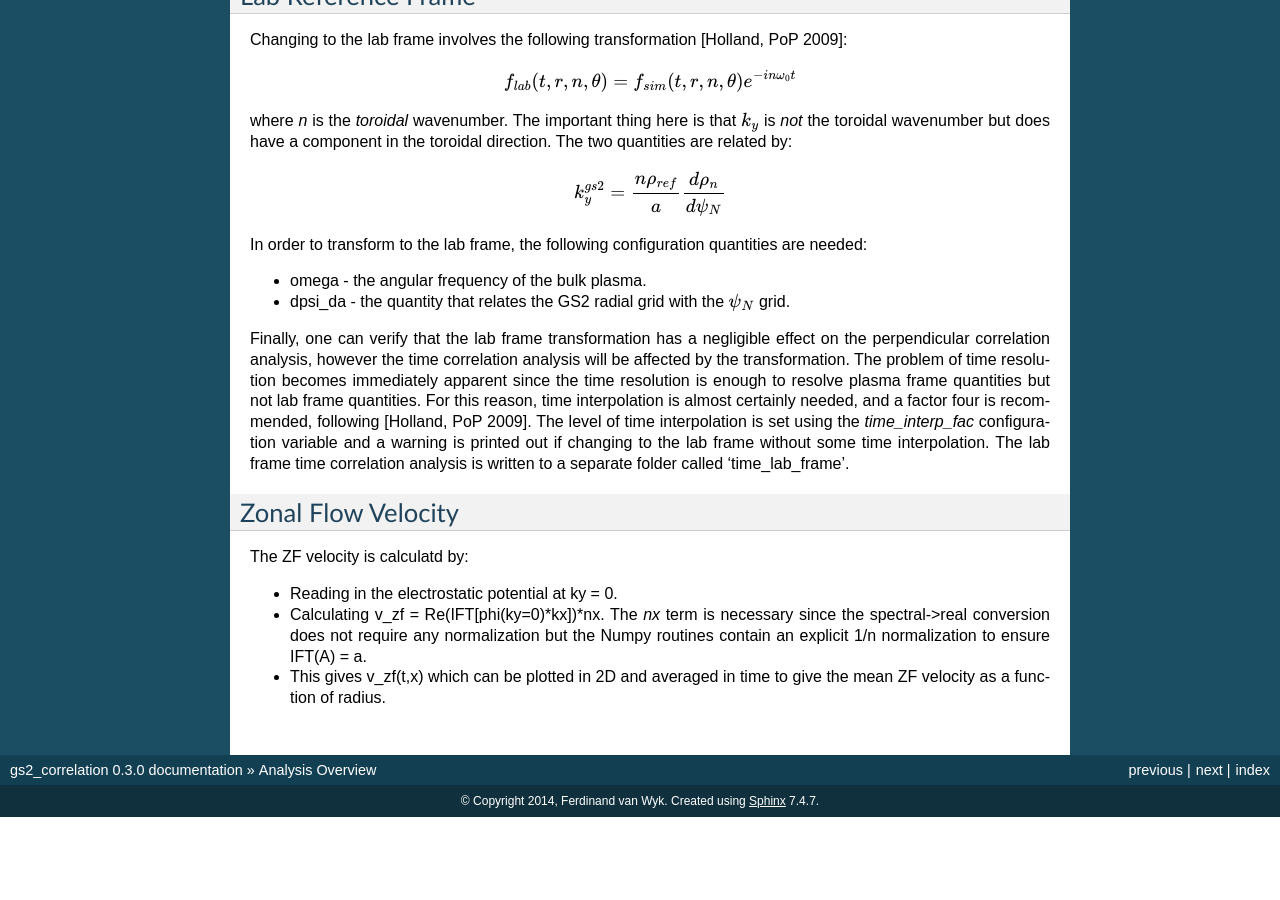
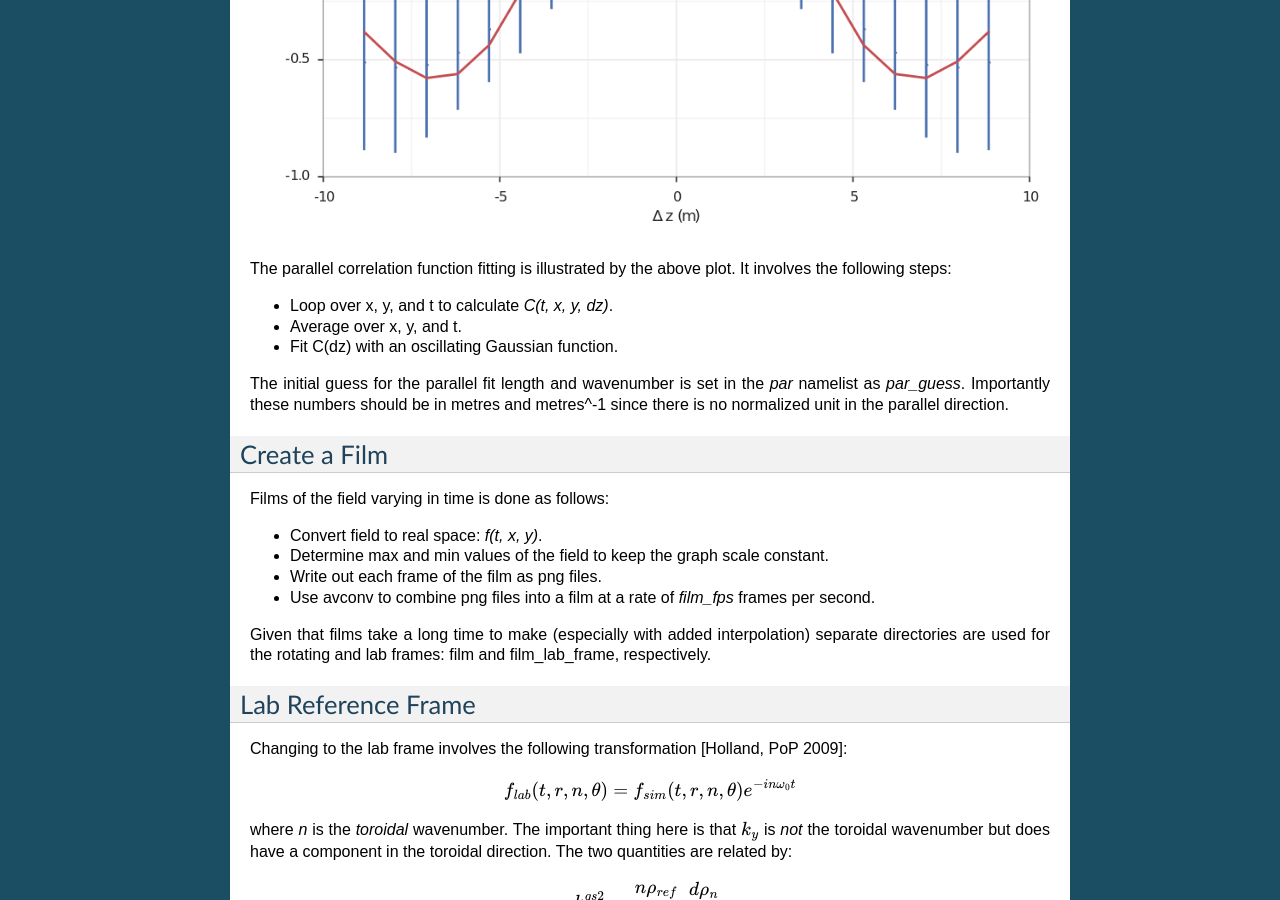
Before and after one commit to ferdinandvanwyk/gs2_correlation, a Sphinx documentation site: the page built from doc/source/analysis_overview.rst, in a window 1280 px wide and 900 px high, scrolled down 3402 px. Built offline with Sphinx 7.4.7, drawn with Linux system fonts in a browser that asks for light colours; formulas are drawn with MathJax 3; before the commit the page ends 4219 px from its top, so only the background shows below that.

Commit message:
add parallel documentation

```diff
--- a/doc/source/analysis_overview.rst
+++ b/doc/source/analysis_overview.rst
@@ -124,6 +124,17 @@ Parallel Correlation
 
 .. image:: par_corr.png
 
+The parallel correlation function fitting is illustrated by the above plot. It
+involves the following steps:
+
+* Loop over x, y, and t to calculate *C(t, x, y, dz)*.
+* Average over x, y, and t.
+* Fit C(dz) with an oscillating Gaussian function.
+
+The initial guess for the parallel fit length and wavenumber is set in the `par`
+namelist as `par_guess`. Importantly these numbers should be in metres and
+metres^-1 since there is no normalized unit in the parallel direction.
+
 Create a Film
 -------------
 
```
Also changed, not shown: doc/source/par_corr.png (added).
